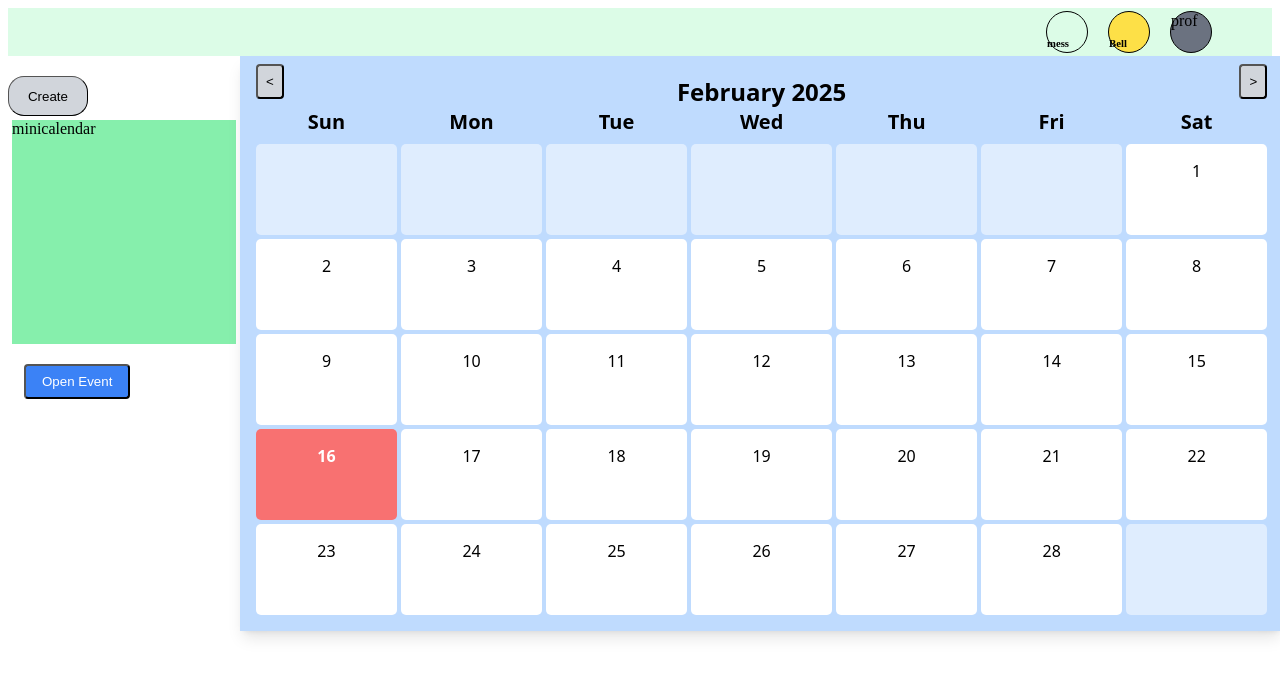
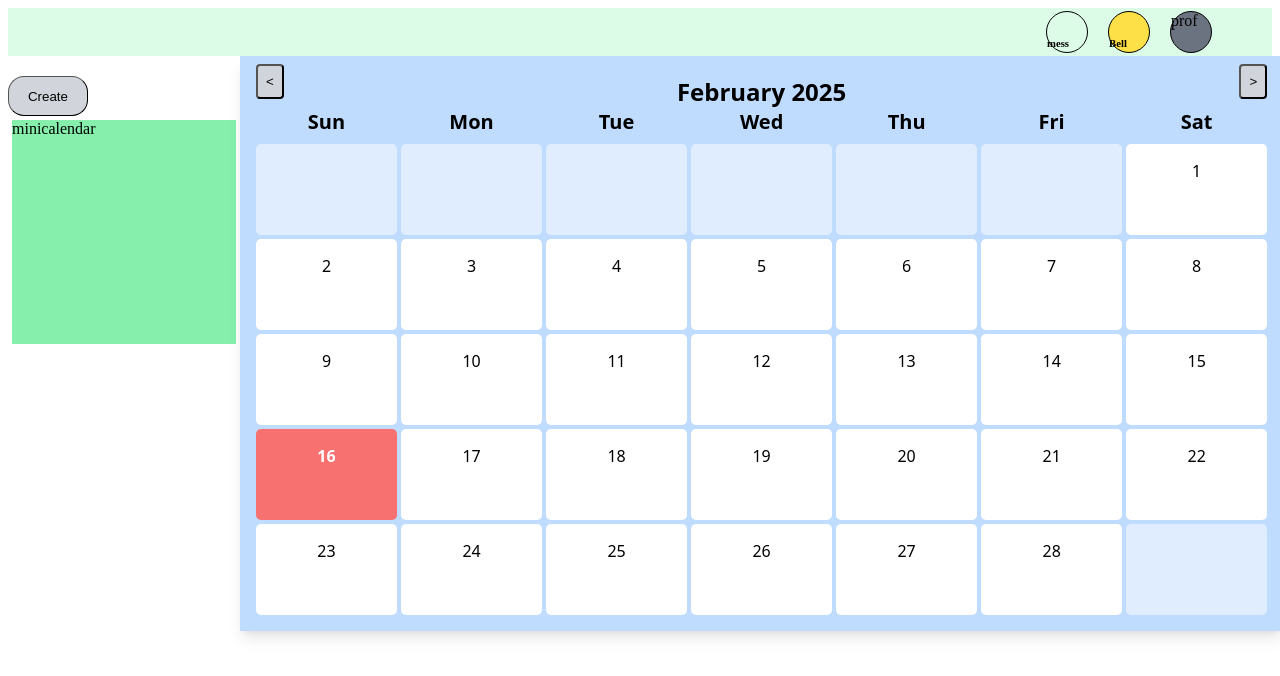
Before and after one commit to LyraeNgo/Teamnckh, a React (Vite) app: page /MainPage in a window 1280 px wide. Shown: the top 676 px of the page. Built offline with nearby package versions, Linux system fonts and the light colour scheme.

Commit message:
delete testing tag in sidebar

```diff
--- a/src/components/SideBar/SideBar.jsx
+++ b/src/components/SideBar/SideBar.jsx
@@ -7,7 +7,7 @@ const SideBar = () => {
     <div>
         <CreateBtn></CreateBtn>
         <MiniCalendar></MiniCalendar>
-        <Tagging></Tagging>
+
     </div>
   )
 }
```
